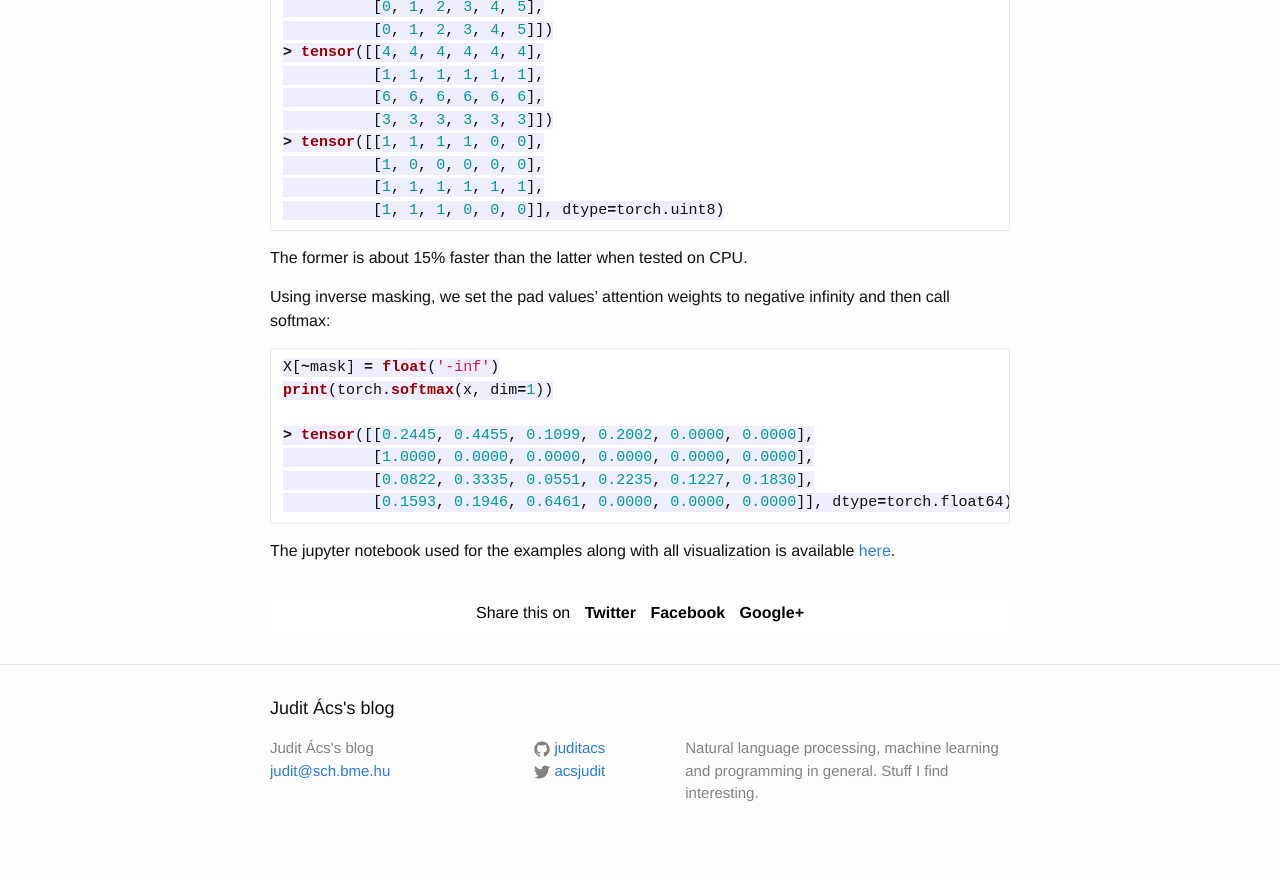
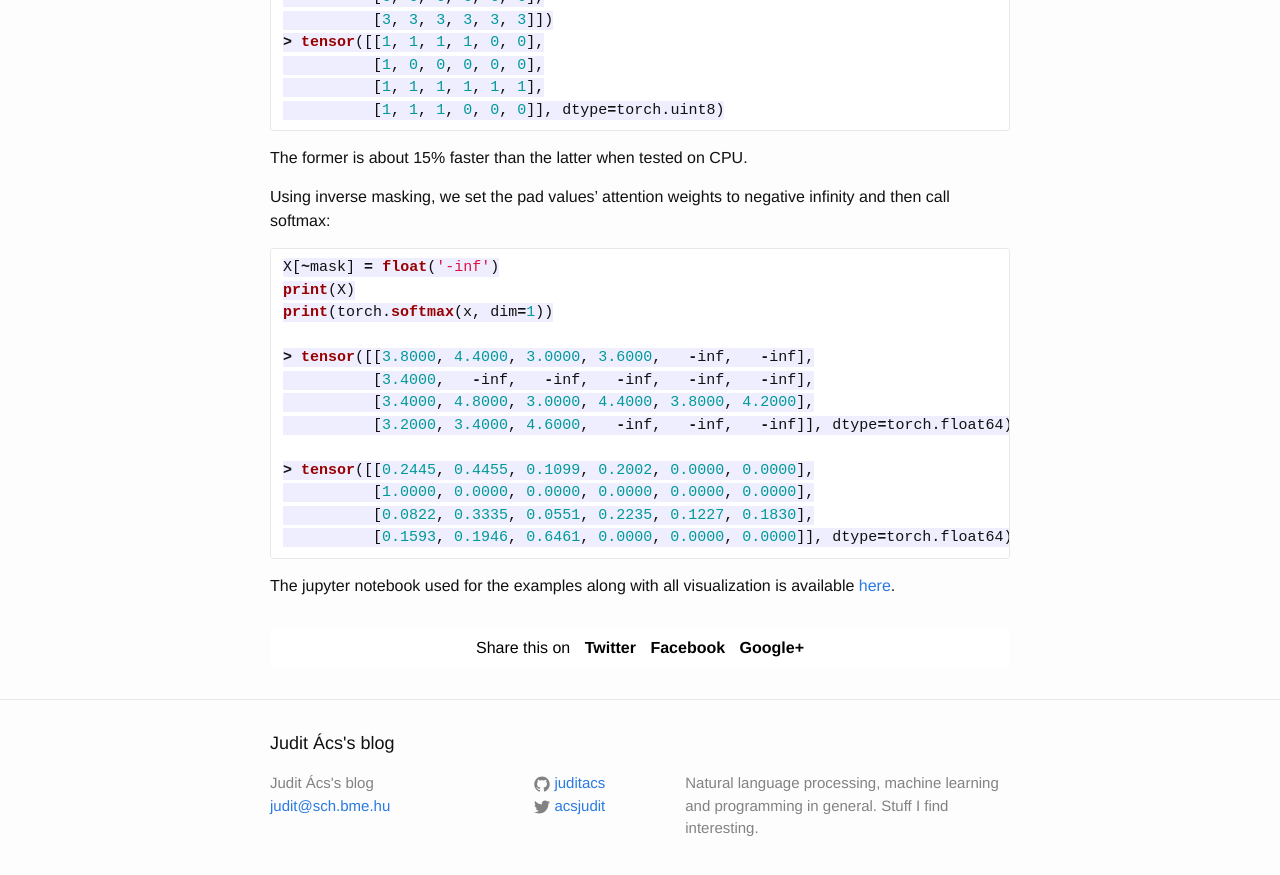
Before and after one commit to juditacs/juditacs.github.io, a Jekyll site: the page built from _posts/2018-12-27-masked-attention.md, in a window 1280 px wide and 900 px high, scrolled down 2890 px. Shown: the top 875 px of the window. Built offline with Jekyll 4.4.1, drawn with Linux system fonts in a browser that asks for light colours; formulas are drawn with MathJax 3; comment, search, counter and statistics services are not loaded.

Commit message:
resize image

````diff
--- a/_posts/2018-12-27-masked-attention.md
+++ b/_posts/2018-12-27-masked-attention.md
@@ -29,7 +28,7 @@ Our working example is going to be a toy dataset of 4 sequences and a separate
 vector that contains the length of each sequence. We align the sequences to the
 left and pad them on the right.
 
-![padded](/assets/padded_sequence.png){: .center-image}
+<img src="/assets/padded_sequence.png" width="400">{: .center-image}
 
 When using padding we require attention to focus solely on the valid symbols
 and assing zero weight to pad symbols since they do not carry useful information.
@@ -144,7 +143,13 @@ infinity and then call softmax:
 
 ```python
 X[~mask] = float('-inf')
+print(X)
 print(torch.softmax(x, dim=1))
+
+> tensor([[3.8000, 4.4000, 3.0000, 3.6000,   -inf,   -inf],
+          [3.4000,   -inf,   -inf,   -inf,   -inf,   -inf],
+          [3.4000, 4.8000, 3.0000, 4.4000, 3.8000, 4.2000],
+          [3.2000, 3.4000, 4.6000,   -inf,   -inf,   -inf]], dtype=torch.float64)
 
 > tensor([[0.2445, 0.4455, 0.1099, 0.2002, 0.0000, 0.0000],
           [1.0000, 0.0000, 0.0000, 0.0000, 0.0000, 0.0000],
````
Also changed, not shown: other parts of _posts/2018-12-27-masked-attention.md (+0 -1 lines).
